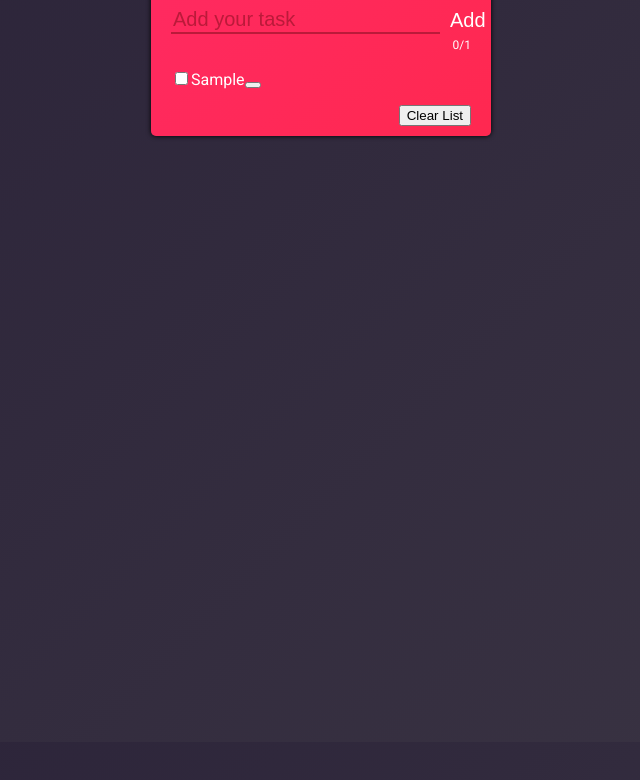
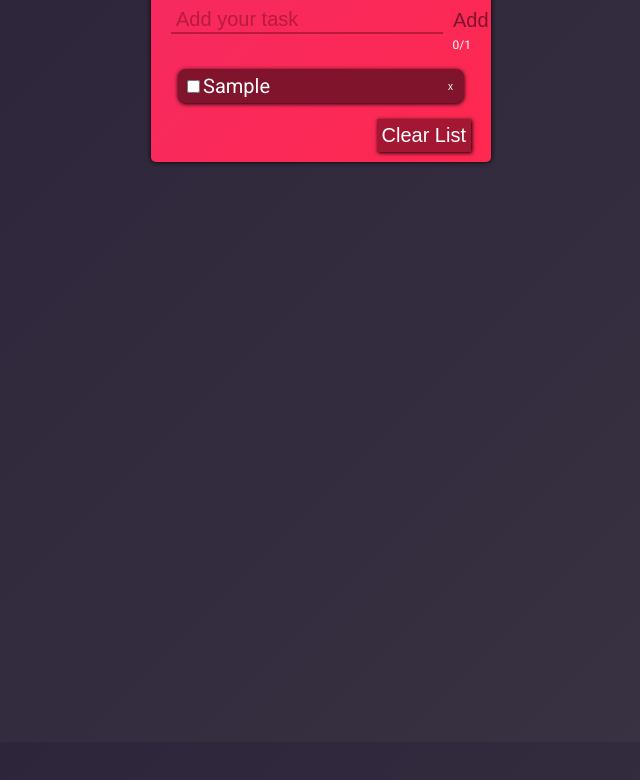
Before and after one commit to MRAndrade/todo, a plain HTML site: page index.html in a window 1280 px wide. Both pictures are taken after typing "Sample" into the empty fields and a click on the button "Add". Shown: the part 58-838 px from the top of the page, without its empty margins (319-959 px from the left). Drawn offline with Linux system fonts and the light colour scheme.

Commit message:
paragraph adding

```diff
--- a/main.css
+++ b/main.css
@@ -11,11 +11,13 @@ body {
     padding: 20px;
 }
 
+p {margin: 0;}
+
 .container {
     margin: 0 auto;
     padding: 10px 20px;
     max-width: 300px;
-    background-image: linear-gradient(-45deg, rgb(255,40,80),rgb(255,42,97));
+    background-image: linear-gradient(-45deg, rgb(255,40,80),rgb(245,42,97));
     color: #fff;
     box-shadow: 0px 0px 5px 0px black;
     border-radius: 5px;
@@ -37,7 +39,9 @@ body {
     flex-grow: 1;
     border: none;
     background-color: transparent;
+    color: #80142C;
     font-size: 20px;
+    padding-left: 5px;
 }
 
 .tbn-1 input:focus {
@@ -53,9 +57,10 @@ input::placeholder {
 .tbn-1 button {
     border: none;
     background-color: transparent;
-    color: #fff;
+    color: #80142C;
     font-size: 20px;
     padding: 0 0 0 10px;
+    outline: none;
 }
 
 .tbn-2 {
@@ -66,12 +71,45 @@ input::placeholder {
     font-size: 12px;
 }
 
+.tbn-2 #clear-btn {
+    color: #fff;
+    background-color: #a31733;
+    border: none;
+    box-shadow: 1px 1px 4px 0px black;
+    font-size: 20px;
+    padding: 5px;
+    outline: none;
+}
+
+.tbn-2 .delete-btn {
+    float: right;
+    font-size: 10px;
+    color: #fff;
+    background-color: transparent;
+    border: none;
+    margin-left: auto;
+    text-decoration: none;
+}
+
 #todo-list {
     list-style-type: none;
     text-align: initial;
     padding: 0;
 }
 
+#todo-list li {
+    padding: 5px;
+    margin: 7px;
+    background-color: #80142C;
+    border-radius: 8px;
+    font-size: 20px;
+    box-shadow: 0px 1px 4px 0px black;
+    overflow: hidden;
+    display: flex;
+    align-items: center;
+}
+
 .done {
     text-decoration: line-through;
+    color: #E63C5B;
 }
--- a/script.js
+++ b/script.js
@@ -64,12 +64,16 @@ function addItem(){
     var check = document.createElement('input');
     check.setAttribute('type','checkbox');
 
+    var paragraph = document.createElement('p');
+
     var deleteBtn = document.createElement('button');
     deleteBtn.setAttribute('class','delete-btn');
+    deleteBtn.innerHTML = "x";
 
     var li = document.createElement('li');
     li.appendChild(check);
-    li.append(todoText);
+    li.appendChild(paragraph);
+    paragraph.append(todoText);
     li.appendChild(deleteBtn);
 
     todoList.appendChild(li);
```
